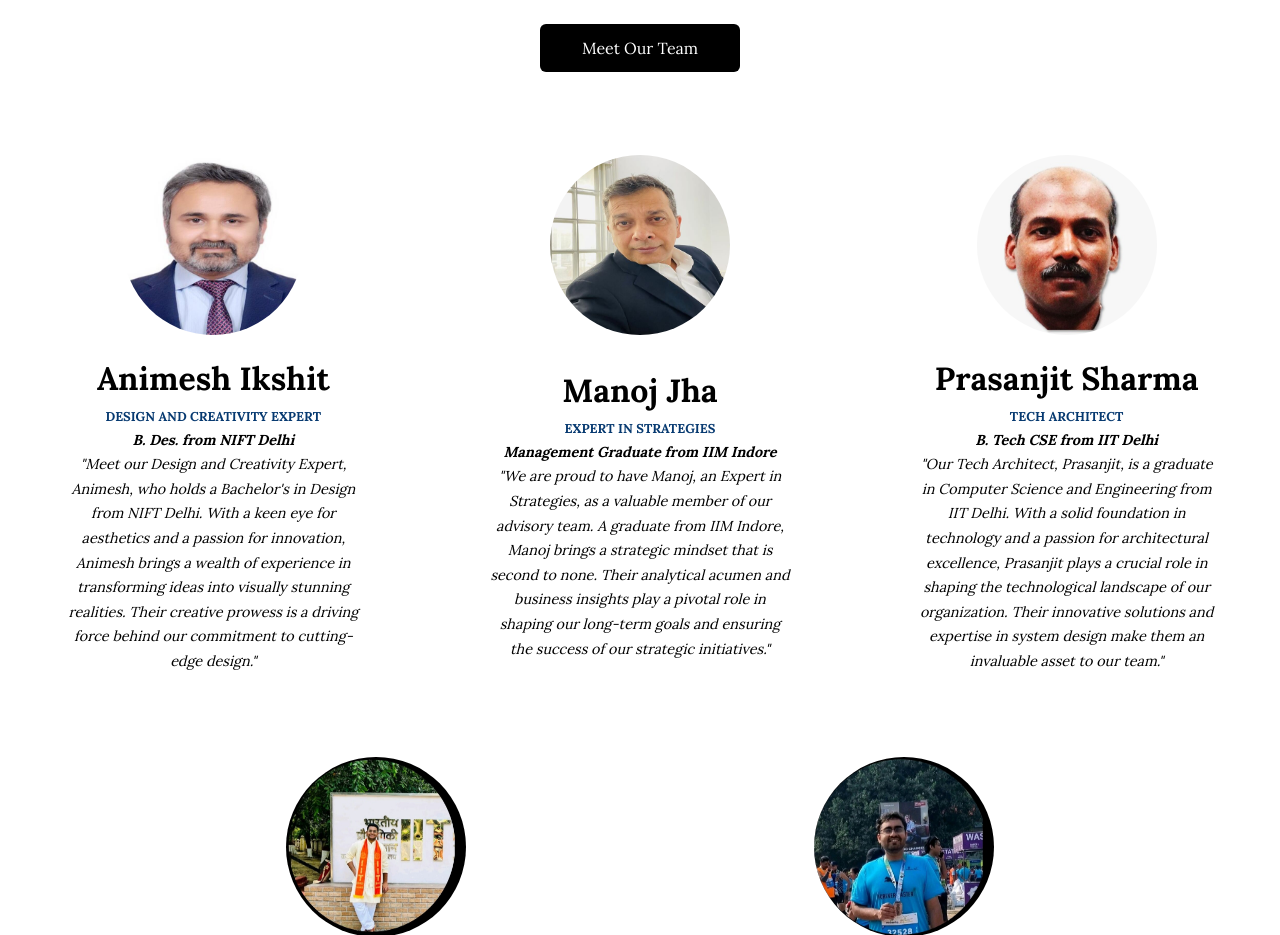
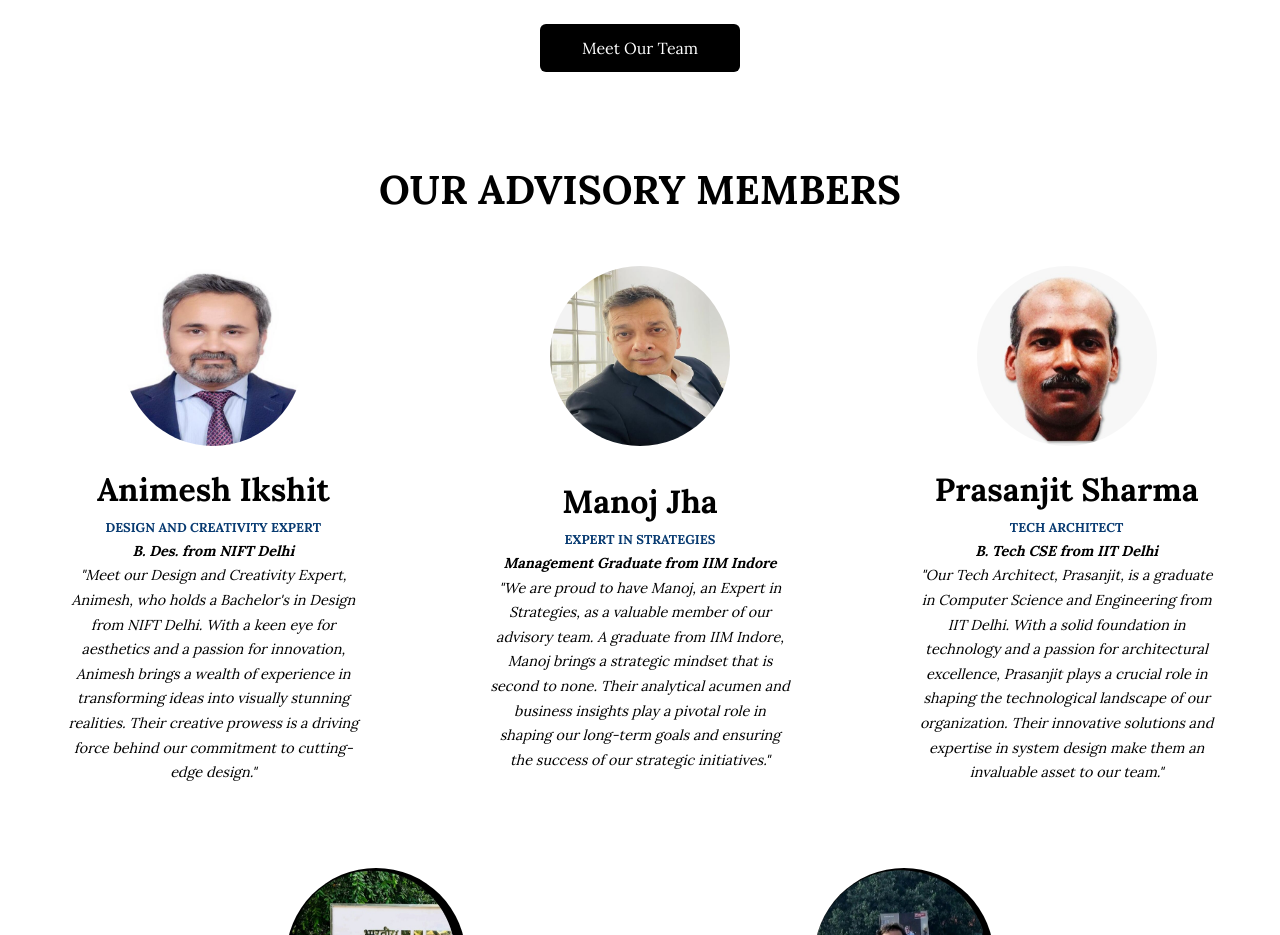
Before and after one commit to Team-Engineers/TestKnock-Technologies, a React (Create React App) app: page /about in a window 1280 px wide. Shown: the part 3120-4055 px from the top of the page. Built offline with nearby package versions, Linux system fonts and the light colour scheme.

Commit message:
minor_changes

```diff
--- a/src/Components/About/OurAdvisory.jsx
+++ b/src/Components/About/OurAdvisory.jsx
@@ -3,6 +3,9 @@ import React from "react";
 const OurAdvisory = () => {
   return (
     <div className=" container mx-auto">
+      <div className="flex justify-center ">
+        <h2 className="heading_main text-center font-bold md:my-[2%] my-[12%] md:text-[40px] text-[30px] ">OUR ADVISORY MEMBERS</h2>
+      </div>
       <div className="grid md:grid-cols-3 grid-cols-1 overflow-hidden ">
         <div className="flex  flex-col">
           <div className="w-50 h-50 rounded-full mr-auto ml-auto flex justify-center">
```
